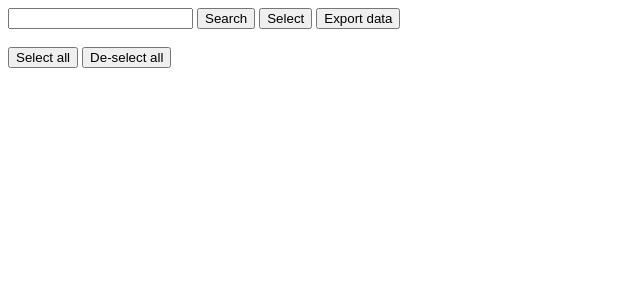
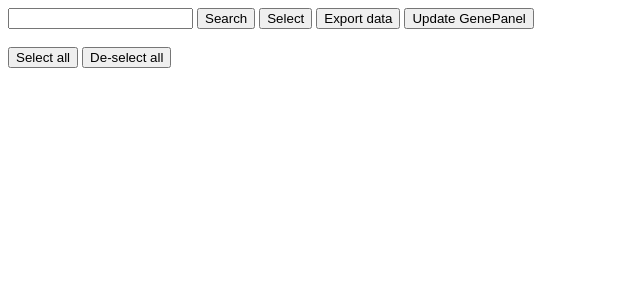
Before and after one commit to Queuebee2/Course8Informatica, a Flask app: page /search in a window 1280 px wide. Shown: the top 300 px of the page, without its empty margins (0-640 px from the left). Run offline with Flask 2, Linux system fonts and the light colour scheme.

Commit message:
added button for updating genepanel (no function yet)

```diff
--- a/Course8Informatica/file_reader.py
+++ b/Course8Informatica/file_reader.py
@@ -14,11 +14,10 @@ def read_disease_abbreviation_file():
     return abbreviationList
 
 
-def read_genepanel_file(method):
+def read_genepanel_file(method, filename="Course8Informatica/GenPanels_merged_DG-2.17.0.txt"):
     symbols = []
     genpanelsDict = {}
     heritanceDict = {}
-    filename = "Course8Informatica/GenPanels_merged_DG-2.17.0.txt"
 
     file = open(filename, "r")
     for line in file:
--- a/Course8Informatica/routes.py
+++ b/Course8Informatica/routes.py
@@ -3,7 +3,7 @@ import re
 
 from flask import current_app as app
 from flask import render_template
-from flask import request, Response, after_this_request
+from flask import request, Response
 from Course8Informatica import pubmedsearchtool as ps
 from Course8Informatica import gene_retriever as gr
 from Course8Informatica import csv_formatter as cf
@@ -38,9 +38,13 @@ def search_test():
     selectall = request.form.get("select-all", "")
     deselectall = request.form.get("deselect-all", "")
     export = request.form.get("export", "")
+    update = request.form.get("update", "")
 
     collapsible_data = requestdata
     print(requestdata)
+
+
+
 
     if request.method == 'POST':
         if export == 'Export data':
--- a/Course8Informatica/templates/search.html
+++ b/Course8Informatica/templates/search.html
@@ -33,6 +33,7 @@
         <input type="submit" name="search" value="Search">
     <input type="submit" name="select" value="Select">
     <input type="submit" name="export" value="Export data" />
+    <input type="submit" name="update" value="Update GenePanel" />
     <br><br>
     <input type="submit" name="select-all" value="Select all">
     <input type="submit" name="deselect-all" value="De-select all">
```
